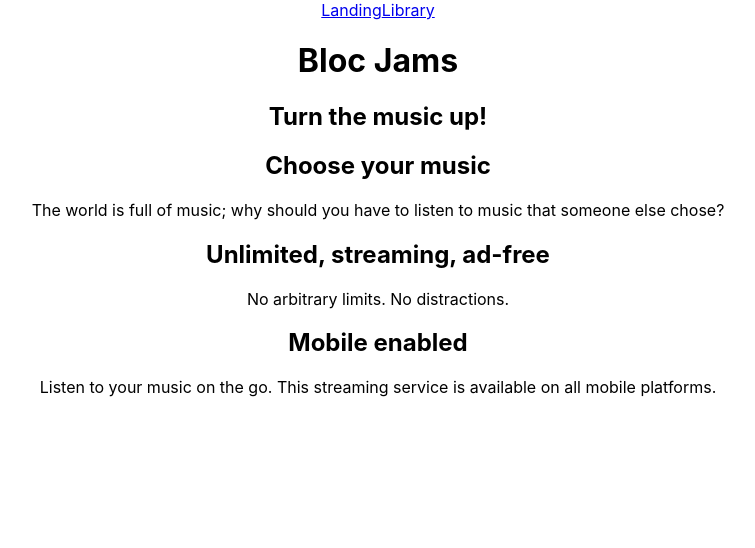
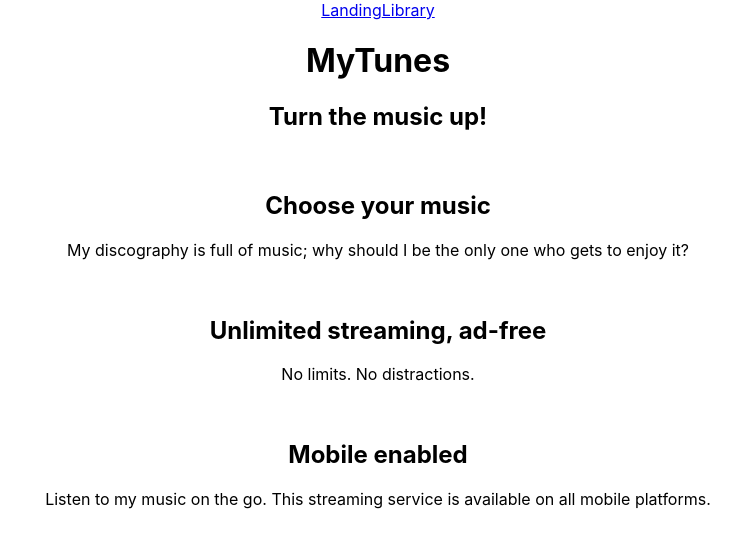
Before and after one commit to RichardGarza/bloc-jams-react, a React (Create React App) app: page / in a window 1280 px wide. Shown: the top 548 px of the page, without its empty margins (262-1017 px from the left). Built offline with nearby package versions, Linux system fonts and the light colour scheme.

Commit message:
Few small changes, song length format and title mods

```diff
--- a/src/App.js
+++ b/src/App.js
@@ -14,7 +14,7 @@ class App extends Component {
           <Link to='/'>Landing</Link>
           <Link to='/library'>Library</Link>
          </nav>
-         <h1> Bloc Jams </h1>
+         <h1>MyTunes </h1>
          </header>
          <main>
           <Route exact path="/" component={Landing} />
--- a/src/components/Album.js
+++ b/src/components/Album.js
@@ -73,7 +73,7 @@ class Album extends Component {
          <h1 id="album-title">{this.state.album.title}</h1>
 
          <h2 className="artist">{this.state.album.artist}</h2>
-         <div id="release-info">{this.state.album.releaseInfo}</div>
+         <div id="release-info">This album was released in {this.state.album.releaseInfo}.</div>
         </div>
        </section>
        <table id="song-list">
@@ -98,8 +98,8 @@ class Album extends Component {
                     <span> {index + 1} </span>}
                   </button>
                  </td>
-                 <td id="song-title"> {song.title} </td>
-                 <td id="song-duration"> {song.duration} seconds.</td>
+                 <td id="song-title"> {song.title}    </td>
+                 <td id="song-duration"> {parseInt(song.duration / 60)} minutes and {song.duration % 60} seconds.</td>
                  </tr>
                  )
                }
--- a/src/components/Landing.js
+++ b/src/components/Landing.js
@@ -3,19 +3,21 @@ import React from 'react';
 const Landing = () => (
   <section className="landing">
    <h1 className="hero-title">Turn the music up!</h1>
-
+   <br />
    <section className="selling-points">
     <div className="point">
      <h2 className="point-title">Choose your music</h2>
-     <p className="point-description">The world is full of music; why should you have to listen to music that someone else chose?</p>
+     <p className="point-description">My discography is full of music; why should I be the only one who gets to enjoy it?</p>
     </div>
+    <br/>
     <div className="point">
-     <h2 className="point-title">Unlimited, streaming, ad-free</h2>
-     <p className="point-description">No arbitrary limits. No distractions.</p>
+     <h2 className="point-title">Unlimited streaming, ad-free</h2>
+     <p className="point-description">No limits. No distractions.</p>
     </div>
+    <br/>
     <div className="point">
      <h2 className="point-title">Mobile enabled</h2>
-     <p className="point-description">Listen to your music on the go. This streaming service is available on all mobile platforms.</p>
+     <p className="point-description">Listen to my music on the go. This streaming service is available on all mobile platforms.</p>
     </div>
    </section>
   </section>
```
